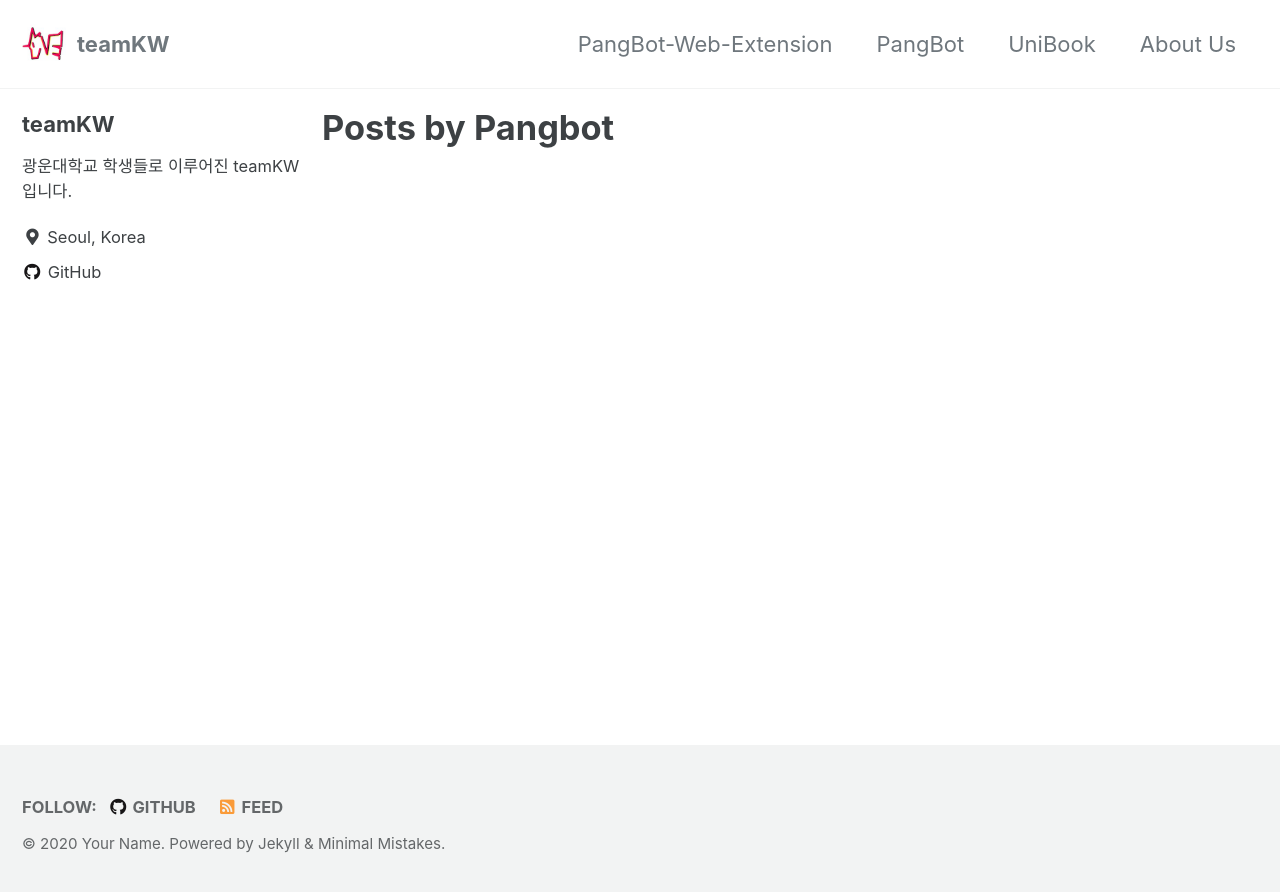
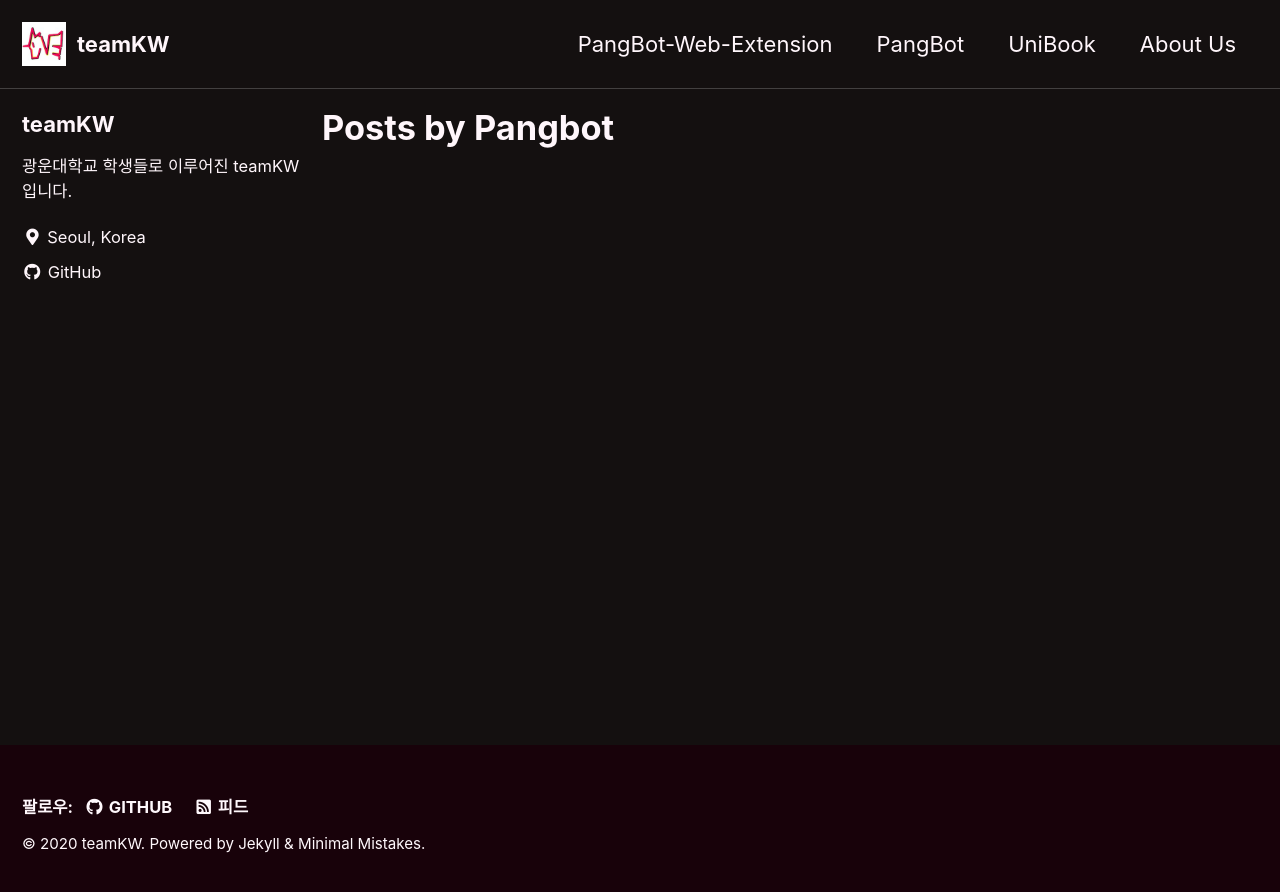
Before and after one commit to teamkw/teamkw.github.io, a Jekyll site: the page built from _pages/pangbot.html, in a window 1280 px wide. Shown: the top 892 px of the page. Built offline with Jekyll 4.4.1, drawn with Linux system fonts in a browser that asks for light colours; cached includes are drawn as plain includes.

Commit message:
Update _config.yml
-

```diff
--- a/_config.yml
+++ b/_config.yml
@@ -12,14 +12,14 @@
 
 # theme                  : "minimal-mistakes-jekyll"
 # remote_theme           : "mmistakes/minimal-mistakes"
-minimal_mistakes_skin    : "default" # "air", "aqua", "contrast", "dark", "dirt", "neon", "mint", "plum", "sunrise"
+minimal_mistakes_skin    : "neon" # "air", "aqua", "contrast", "dark", "dirt", "neon", "mint", "plum", "sunrise"
 
 # Site Settings
-locale                   : "en-US"
+locale                   : "ko-KR"
 title                    : "teamKW"
 title_separator          : "-"
 subtitle                 : # site tagline that appears below site title in masthead
-name                     : "Your Name"
+name                     : "teamKW"
 description              : "An amazing website."
 url                      : "https://teamkw.github.io"
 baseurl                  : # the subpath of your site, e.g. "/blog"
```
